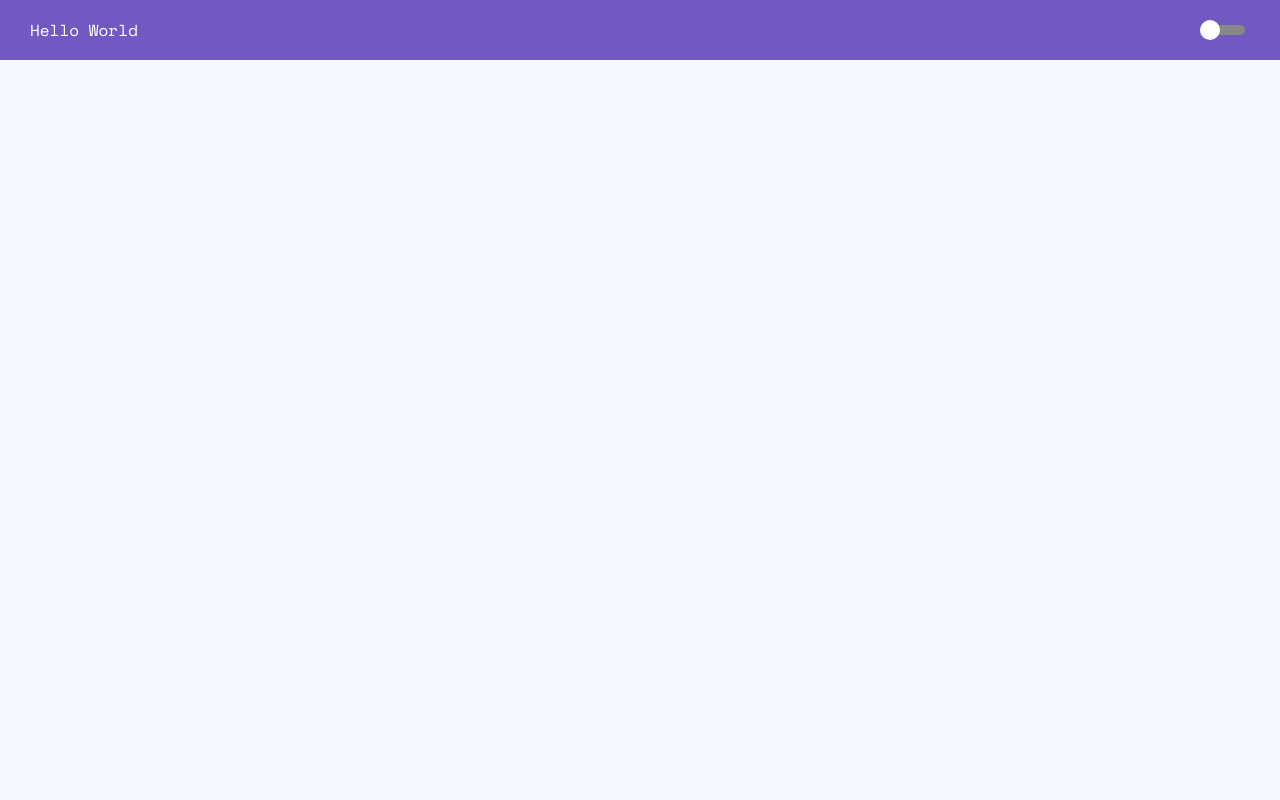
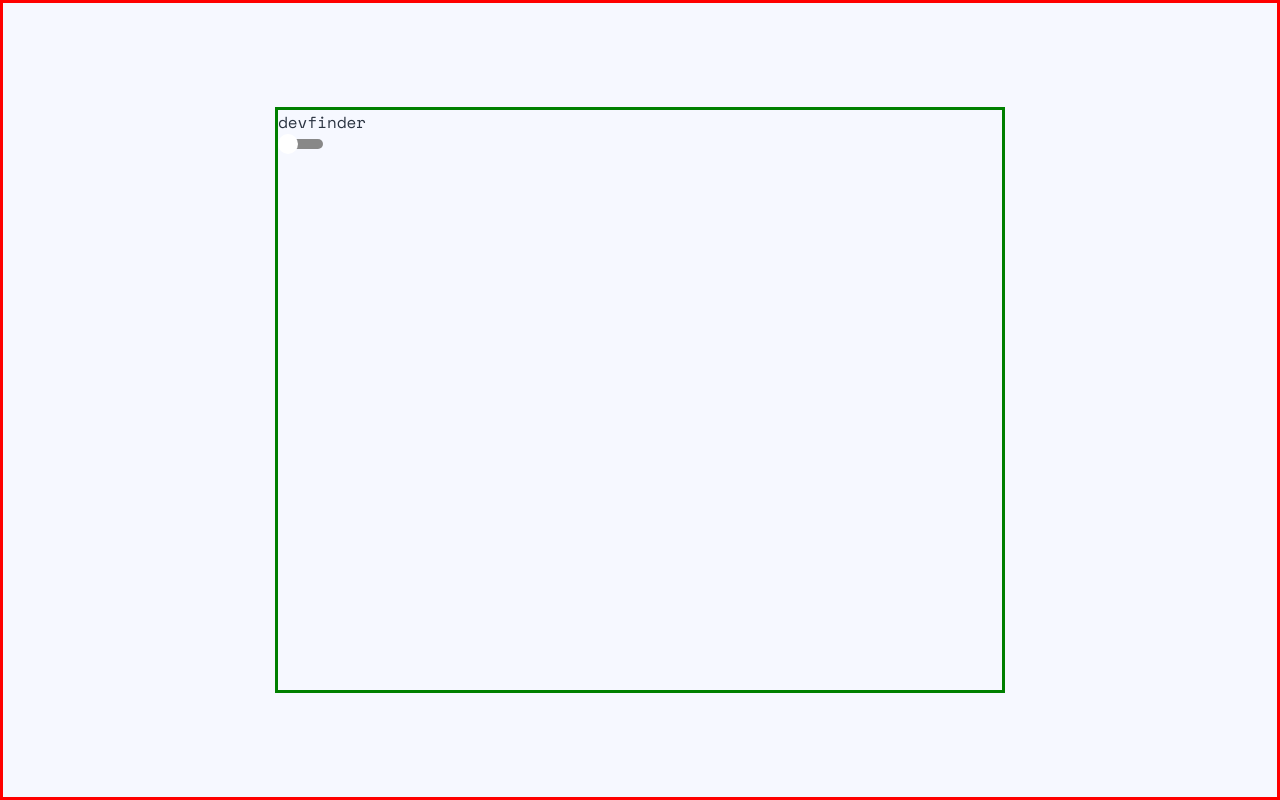
Before and after one commit to brunocs90/github-user-search-app, a React (Vite) app: page / in a window 1280 px wide. Built offline with nearby package versions, Linux system fonts and the light colour scheme.

Commit message:
create Header

```diff
--- a/src/App.tsx
+++ b/src/App.tsx
@@ -1,6 +1,7 @@
 import { DefaultTheme, ThemeProvider } from 'styled-components';
 import Header from './components/Header';
 import usePeristedState from './hooks/usePersistedState';
+import { MainContainer, PageContainer } from './styles';
 import { GlobalStyle } from './styles/global';
 import { darkTheme } from './styles/themes/dark';
 import { lightTheme } from './styles/themes/light';
@@ -15,7 +16,11 @@ export function App() {
     return (
         <ThemeProvider theme={theme}>
             <GlobalStyle />
-            <Header toggleTheme={toggleTheme} />
+            <PageContainer>
+                <MainContainer>
+                    <Header toggleTheme={toggleTheme} />
+                </MainContainer>
+            </PageContainer>
         </ThemeProvider>
     );
 }
--- a/src/components/Header/index.tsx
+++ b/src/components/Header/index.tsx
@@ -1,7 +1,6 @@
 import { useContext } from 'react';
 import Switch from 'react-switch';
 import { ThemeContext } from 'styled-components';
-import { Container } from './styles';
 
 interface Props {
     toggleTheme(): void;
@@ -10,8 +9,8 @@ interface Props {
 export default function Header({ toggleTheme }: Props) {
     const { colors, title } = useContext(ThemeContext);
     return (
-        <Container>
-            <div>Hello World</div>
+        <div>
+            <div>devfinder</div>
             <Switch
                 onChange={toggleTheme}
                 checked={title === 'dark'}
@@ -22,6 +21,6 @@ export default function Header({ toggleTheme }: Props) {
                 handleDiameter={20}
                 onColor={colors['blue-hover']}
             />
-        </Container>
+        </div>
     );
 }
--- /dev/null
+++ b/src/styles.ts
@@ -0,0 +1,20 @@
+import styled from 'styled-components';
+
+export const PageContainer = styled.div`
+    width: 100vw;
+    height: 100vh;
+    display: flex;
+    flex-direction: column;
+    align-items: center;
+    justify-content: center;
+    border: solid red;
+`;
+
+export const MainContainer = styled.div`
+    display: flex;
+    flex-direction: column;
+    align-items: flex-start;
+    width: 45.625rem;
+    height: 36.625rem;
+    border: solid green;
+`;
```
